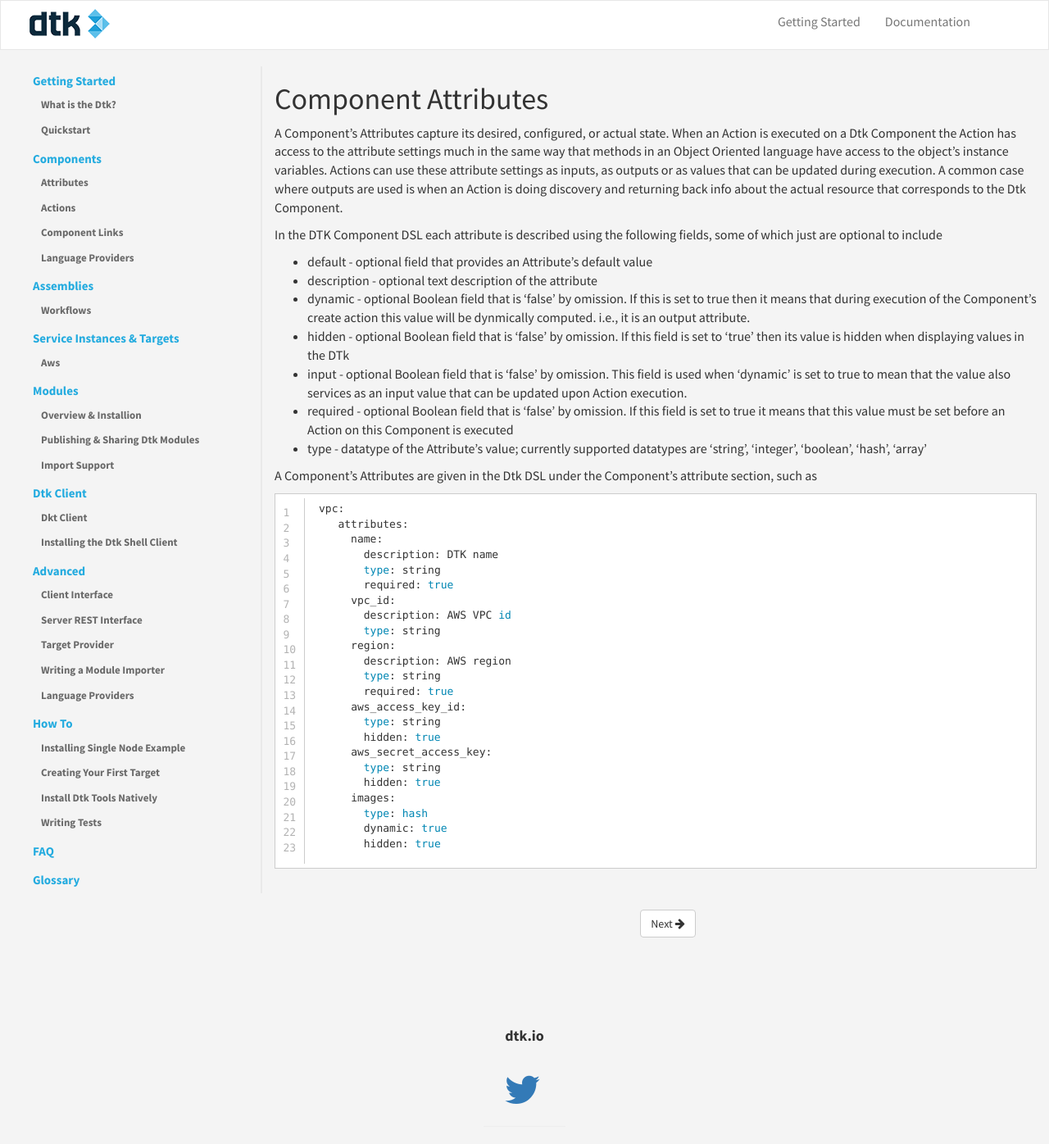
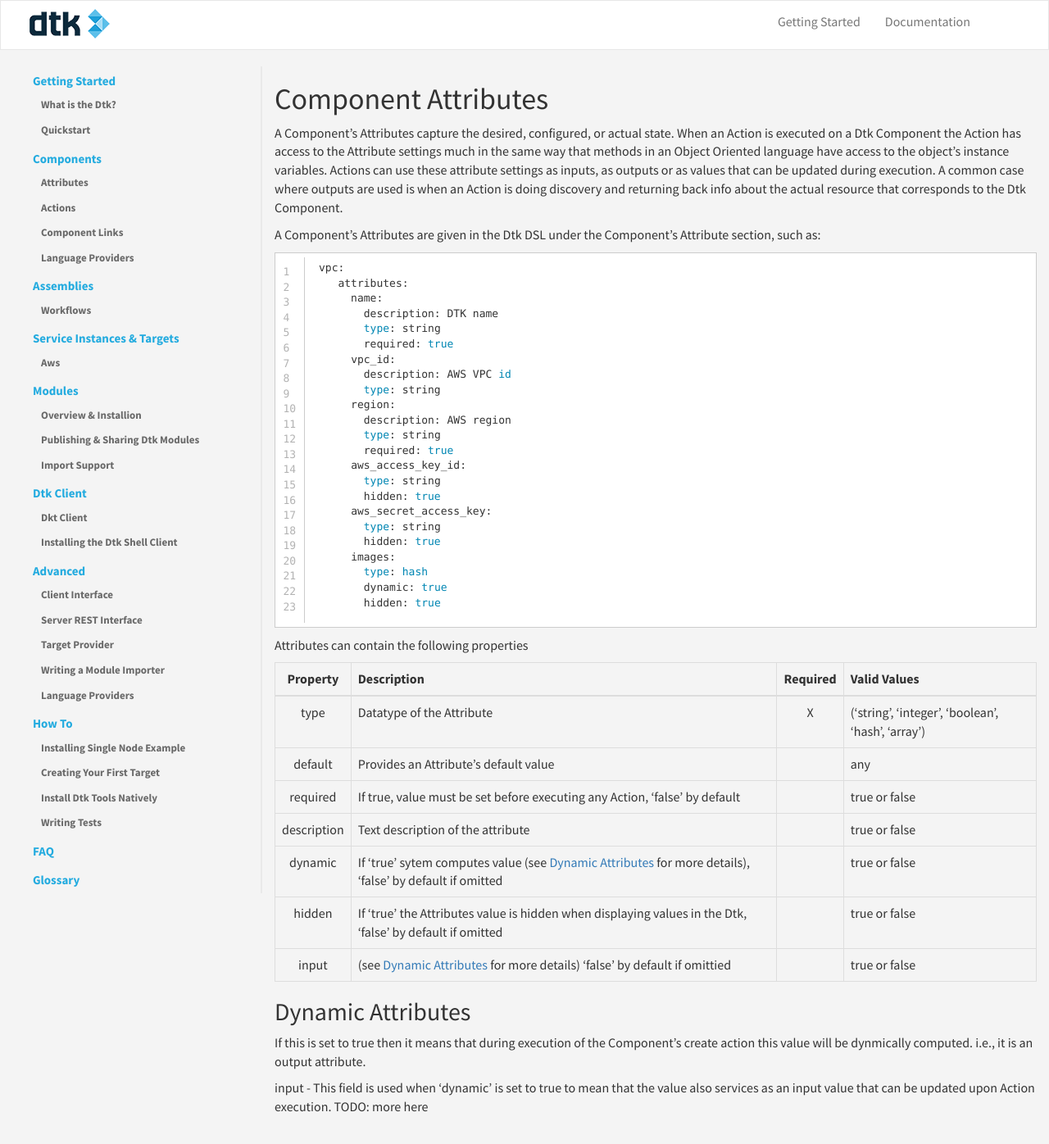
Before and after one commit to dtk/dtk-docs-v1, a Jekyll site: the page built from _components/attributes.md, in a window 1280 px wide and 1400 px high. Shown: the top 1396 px of the window at 82% size. Built offline with Jekyll 4.4.1, drawn with Linux system fonts in a browser that asks for light colours.

Commit message:
added table setup for attribute def, also added dynamic attributes section

```diff
--- a/_components/attributes.md
+++ b/_components/attributes.md
@@ -5,20 +5,10 @@ order: 10
 
 # Component Attributes
 
-A Component's Attributes capture its desired, configured, or actual state. When an Action is executed on a Dtk Component the Action has access to the attribute settings much in the same way that methods in an Object Oriented language have access to the object's instance variables. Actions can use these attribute settings as inputs, as outputs or as values that can be updated during execution. A common case where outputs are used is when an Action is doing discovery and returning back info about the actual resource that corresponds to the Dtk Component.
+A Component's Attributes capture the desired, configured, or actual state. When an Action is executed on a Dtk Component the Action has access to the Attribute settings much in the same way that methods in an Object Oriented language have access to the object's instance variables. Actions can use these attribute settings as inputs, as outputs or as values that can be updated during execution. A common case where outputs are used is when an Action is doing discovery and returning back info about the actual resource that corresponds to the Dtk Component.
 
-In the DTK Component DSL each attribute is described using the following fields, some of which just are optional to include
-* default - optional field that provides an Attribute's default value
-* description - optional text description of the attribute
-* dynamic - optional Boolean field that is 'false' by omission. If this is set to true then it means that during execution of the Component's create action this value will be dynmically computed. i.e., it is an output attribute.
-* hidden - optional Boolean field that is 'false' by omission. If this field is set to 'true' then its value is hidden when displaying values in the DTk
-* input - optional Boolean field that is 'false' by omission. This field is used when 'dynamic' is set to true to mean that the value also services as an input value that can be updated upon Action execution.
-* required - optional Boolean field that is 'false' by omission. If this field is set to true it means that this value must be set before an Action on this Component is executed
-* type - datatype of the Attribute's value; currently supported datatypes are 'string', 'integer', 'boolean', 'hash', 'array’
+A Component's Attributes are given in the Dtk DSL under the Component's Attribute section, such as:
 
-
-
-A Component's Attributes are given in the Dtk DSL under the Component's attribute section, such as
 {% highlight bash linenos %}
  vpc:
     attributes:
@@ -44,3 +34,23 @@ A Component's Attributes are given in the Dtk DSL under the Component's attribut
         dynamic: true
         hidden: true
 {% endhighlight %}
+
+Attributes can contain the following properties
+
+| Property      | Description                                                                   | Required  | Valid Values |
+|:-------------:|:------------------------------------------------------------------------------|:---------:| ------------ |
+| type          | Datatype of the Attribute                                                     |     X     | ('string', 'integer', 'boolean', 'hash', 'array’) |
+| default       | Provides an Attribute's default value                                         |           | any          |
+| required      | If true, value must be set before executing any Action, 'false' by default    |           | true or false  |
+| description   | Text description of the attribute                                             |           | true or  false |
+| dynamic       | If 'true' sytem computes value (see [Dynamic Attributes](#dynamic-attributes) for more details), 'false' by default if omitted |           | true or false |
+| hidden        | If 'true' the Attributes value is hidden when displaying values in the Dtk, 'false' by default if omitted |           | true or false |
+| input         | (see [Dynamic Attributes](#dynamic-attributes) for more details) 'false' by default if omittied      |           | true or false |
+{: .table .table-bordered }
+
+## <a name="dynamic-attributes"></a>Dynamic Attributes
+
+If this is set to true then it means that during execution of the Component's create action this value will be dynmically computed. i.e., it is an output attribute.
+
+input - This field is used when 'dynamic' is set to true to mean that the value also services as an input value that can be updated upon Action execution.
+TODO: more here
```
